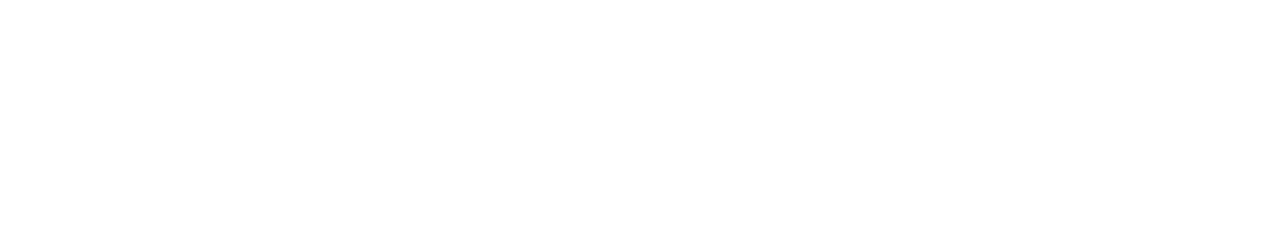
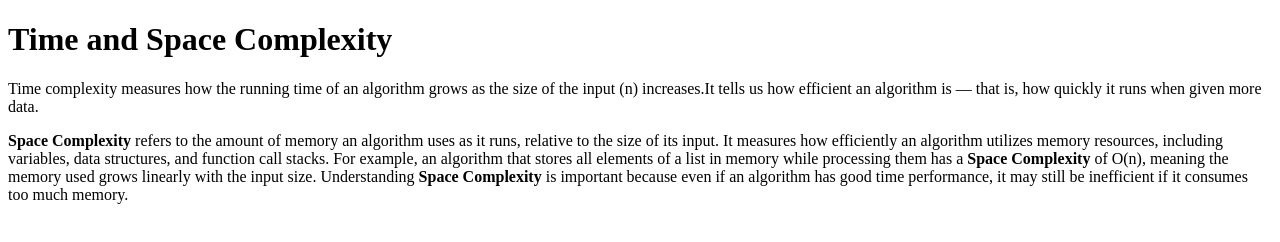
Before and after one commit to acciojob/time-and-space-complexity-himanshugirase12, a website: page main.html in a window 1280 px wide. Drawn offline with Linux system fonts and the light colour scheme.

Commit message:
created a submission

```diff
--- a/main.html
+++ b/main.html
@@ -11,6 +11,11 @@
     <script type="text/javascript" src="./script.js">
 </script>
 
+	<h1>Time and Space Complexity</h1>
+	<p>Time complexity measures how the running time of an algorithm grows as the size of the input (n) increases.It tells us how efficient an algorithm is — that is, how quickly it runs when given more data.</p>
+
+	<p><b>Space Complexity</b> refers to the amount of memory an algorithm uses as it runs, relative to the size of its input. It measures how efficiently an algorithm utilizes memory resources, including variables, data structures, and function call stacks. For example, an algorithm that stores all elements of a list in memory while processing them has a <b>Space Complexity</b> of O(n), meaning the memory used grows linearly with the input size. Understanding <b>Space Complexity</b> is important because even if an algorithm has good time performance, it may still be inefficient if it consumes too much memory.</p>
+
 </body>
 
 </html>
```
